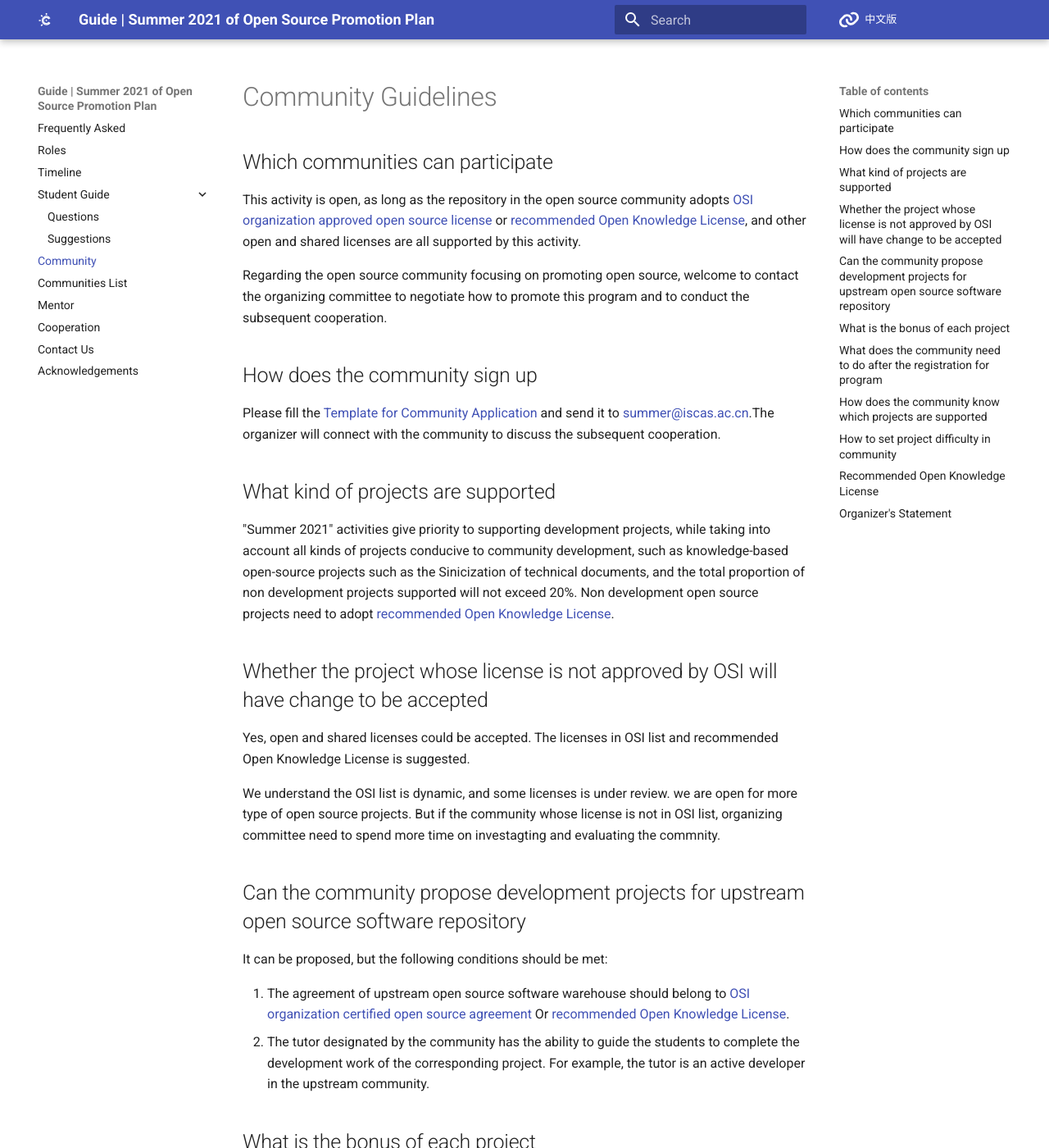
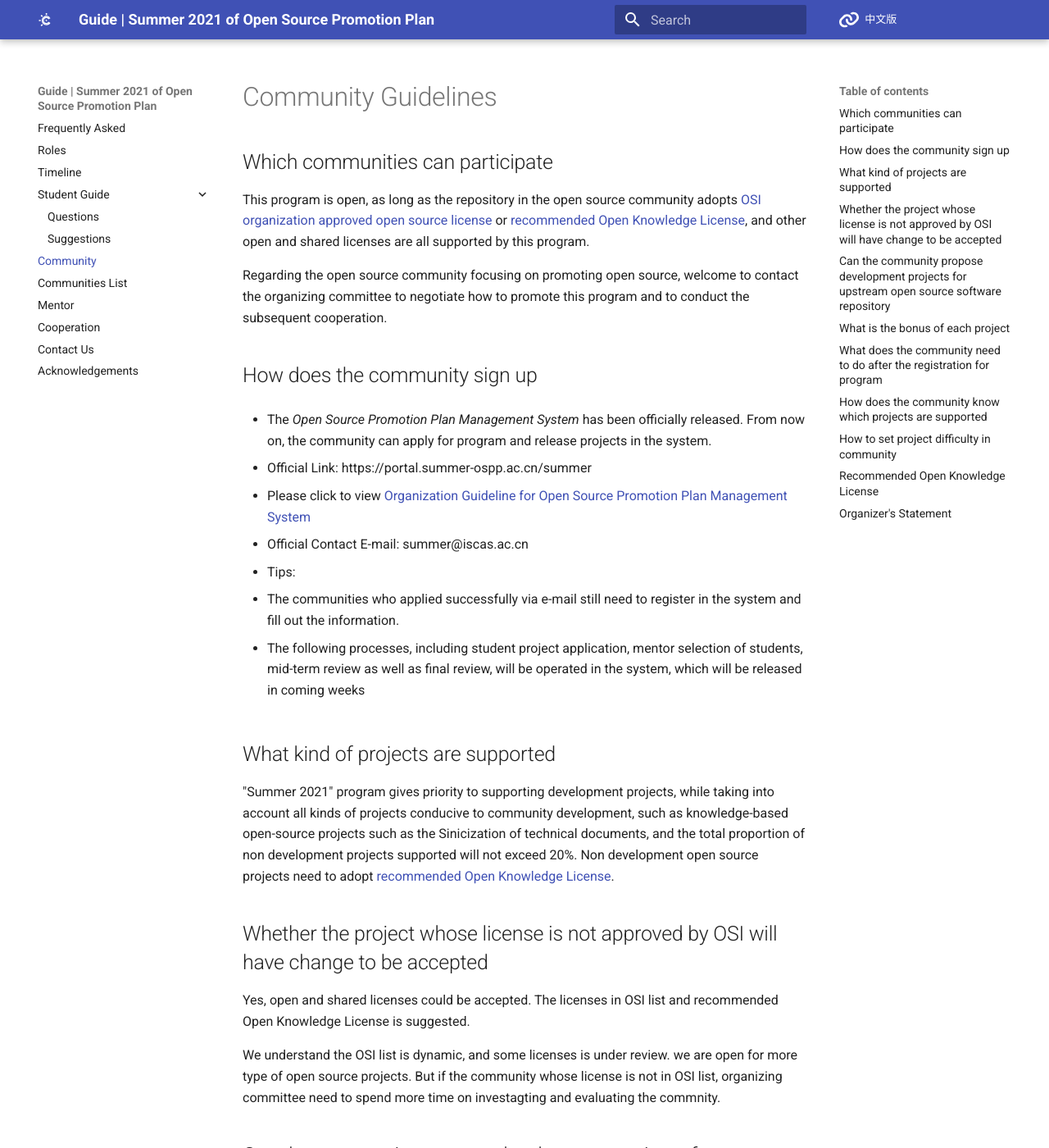
Before and after one commit to summer-ospp/help-en, an MkDocs documentation site: the page built from docs/community.md, in a window 1280 px wide and 1400 px high. Shown: the whole window at 82% size. Built offline with MkDocs 1.6.1 and Material for MkDocs 9.7.7, drawn with Linux system fonts in a browser that asks for light colours; comment, search, counter and statistics services are not loaded; some of the changed text lies outside the part shown.

Commit message:
Update community.md

```diff
--- a/docs/community.md
+++ b/docs/community.md
@@ -2,17 +2,29 @@
 
 ## Which communities can participate
 
-This activity is open, as long as the repository in the open source community adopts [OSI organization approved open source license](https://opensource.org/licenses) or [recommended Open Knowledge License](#_10), and other open and shared licenses are all supported by this activity.
+This program is open, as long as the repository in the open source community adopts [OSI organization approved open source license](https://opensource.org/licenses) or [recommended Open Knowledge License](#_10), and other open and shared licenses are all supported by this program.
 
 Regarding the open source community focusing on promoting open source, welcome to contact the organizing committee to negotiate how to promote this program and to conduct the subsequent cooperation.
 
 ## How does the community sign up
 
-Please fill the [Template for Community Application](./assets/template-for-community-application.txt) and send it to [summer@iscas.ac.cn](mailto:summer@iscas.ac.cn).The organizer will connect with the community to discuss the subsequent cooperation.
+- The *Open Source Promotion Plan Management System* has been officially released. From now on, the community can apply for program and release projects in the system.
+
+  - Official Link: https://portal.summer-ospp.ac.cn/summer
+
+  - Please click to view  [Organization Guideline for Open Source Promotion Plan Management System](https://github.com/summer-ospp/help/blob/main/docs/assets/Organization%20Guideline%20for%20Open%20Source%20Promotion%20Plan%20Management%20System.pdf)
+
+- Official Contact E-mail: summer@iscas.ac.cn
+
+- Tips:
+
+  - The communities who applied successfully via e-mail still need to register in the system and fill out the information.
+
+  - The following processes, including student project application, mentor selection of students, mid-term review as well as final review, will be operated in the system, which will be released in coming weeks
 
 ## What kind of projects are supported
 
-"Summer 2021" activities give priority to supporting development projects, while taking into account all kinds of projects conducive to community development, such as knowledge-based open-source projects such as the Sinicization of technical documents, and the total proportion of non development projects supported will not exceed 20%. Non development open source projects need to adopt [recommended Open Knowledge License](#_10).
+"Summer 2021" program gives priority to supporting development projects, while taking into account all kinds of projects conducive to community development, such as knowledge-based open-source projects such as the Sinicization of technical documents, and the total proportion of non development projects supported will not exceed 20%. Non development open source projects need to adopt [recommended Open Knowledge License](#_10).
 
 ## Whether the project whose license is not approved by OSI will have change to be accepted
 
@@ -39,9 +51,7 @@ In general, the committee will respect the difficulty setting of the community a
 
 1. The community should launch the "Summer 2021" page (HTML, Wiki, etc.) on the community official website (or project open repository), including the detailed list of all project tasks provided by the community / project team, providing the project task information and corresponding reference materials with the estimated development workload of 3 months.
 
-2. The community should inform the Organizing Committee of the link address after launching the "Summer 2021" page. The organizing committee <https://summer.iscas.ac.cn/> will introduce the information of the community online, and provide links to jump to the activity description page of the community; all project lists will be provided synchronously on the official website of the activity, but subject to the project details on the community page.
-
-3. The community needs to appoint a community mentor for each project, which is generally the developer (maintainer, committer, contributor) related to the project. Each mentor can be the mentor of three projects at most at the same time. Please refer to [Mentor guide](mentor.md) for tutor participation, specifically responsible for:
+2. The community needs to appoint a community mentor for each project, which is generally the developer (maintainer, committer, contributor) related to the project. Each mentor can be the mentor of three projects at most at the same time. Please refer to [Mentor guide](mentor.md) for tutor participation, specifically responsible for:
    - Provide project task details by project template
    - Communicate with potential applicants for the project, review the application and confirm the chosen student
    - Provide support towards the students in the development process
```
